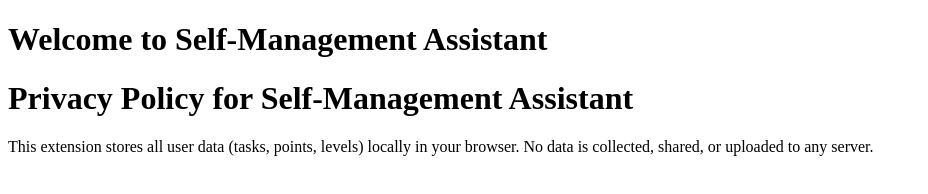
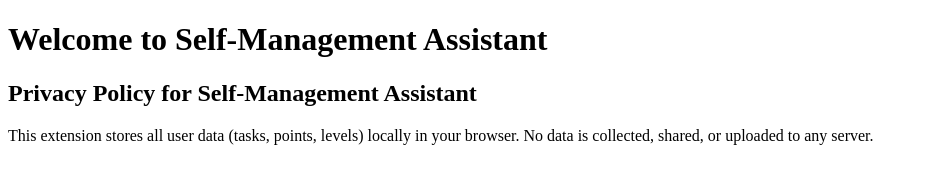
Before and after one commit to Renjie0217/renjie0217.github.io, a plain HTML site: page index.html in a window 1280 px wide. Shown: the whole page, without its empty margins (0-928 px from the left). Drawn offline with Linux system fonts and the light colour scheme.

Commit message:
Update index.html

```diff
--- a/index.html
+++ b/index.html
@@ -6,12 +6,8 @@
 <body>
   <h1>Welcome to Self-Management Assistant</h1>
 </body>
-<head>
-  <meta charset="UTF-8">
-  <title>Privacy Policy</title>
-</head>
 <body>
-  <h1>Privacy Policy for Self-Management Assistant</h1>
+  <h2>Privacy Policy for Self-Management Assistant</h2>
   <p>This extension stores all user data (tasks, points, levels) locally in your browser. No data is collected, shared, or uploaded to any server.</p>
 </body>
 </html>
```
